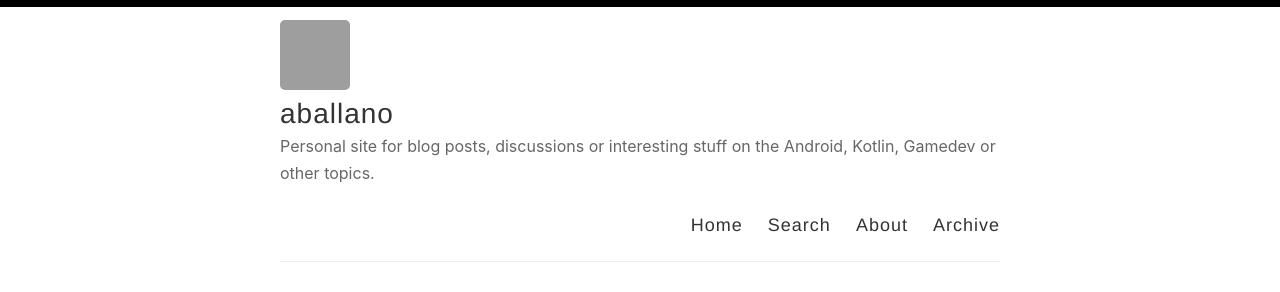
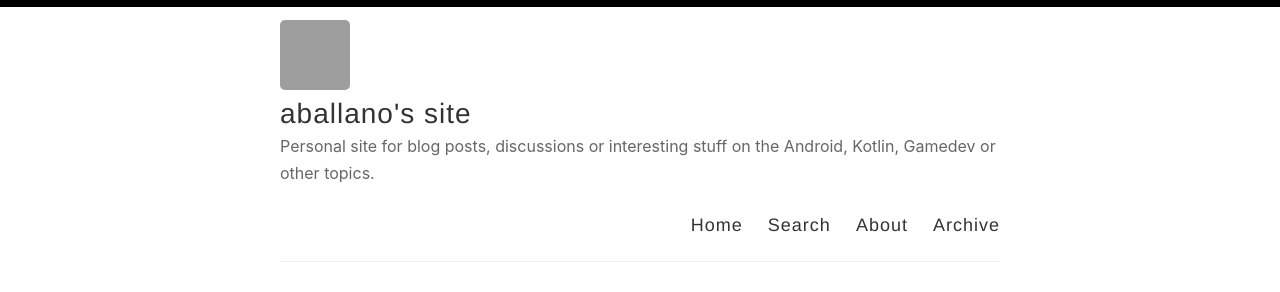
Before and after one commit to aballano/aballano.github.io, a Jekyll site: the page built from _pages/archive.md, in a window 1280 px wide. Shown: the top 292 px of the page. Built offline with Jekyll 4.4.1, drawn with Linux system fonts in a browser that asks for light colours; grey boxes are pictures that could not be loaded.

Commit message:
Update _config.yml

```diff
--- a/_config.yml
+++ b/_config.yml
@@ -3,7 +3,7 @@
 #
 
 # Name of your site (displayed in the header)
-name: aballano
+name: aballano's site
 
 # Name of the author
 author: Alberto Ballano
```
